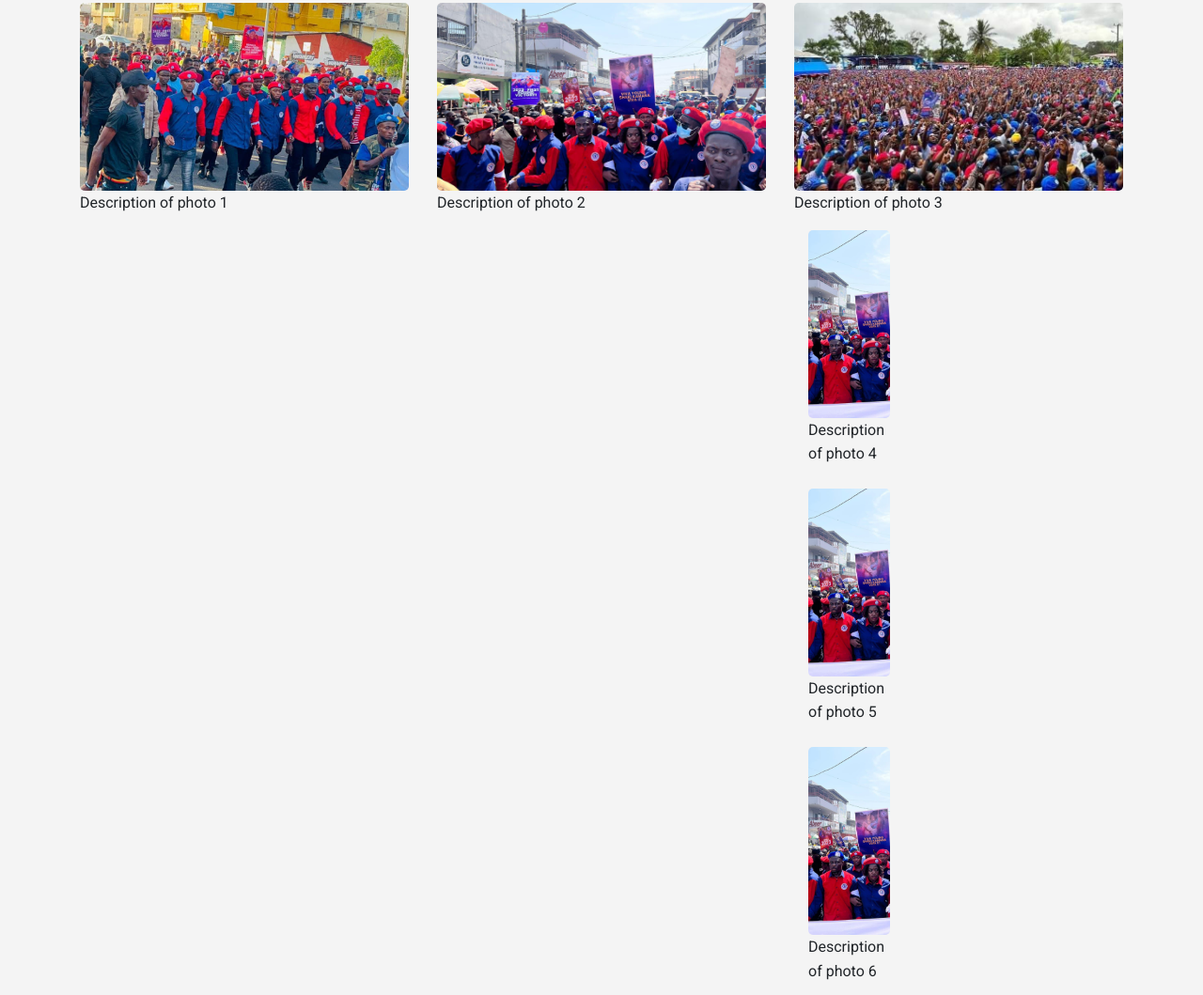
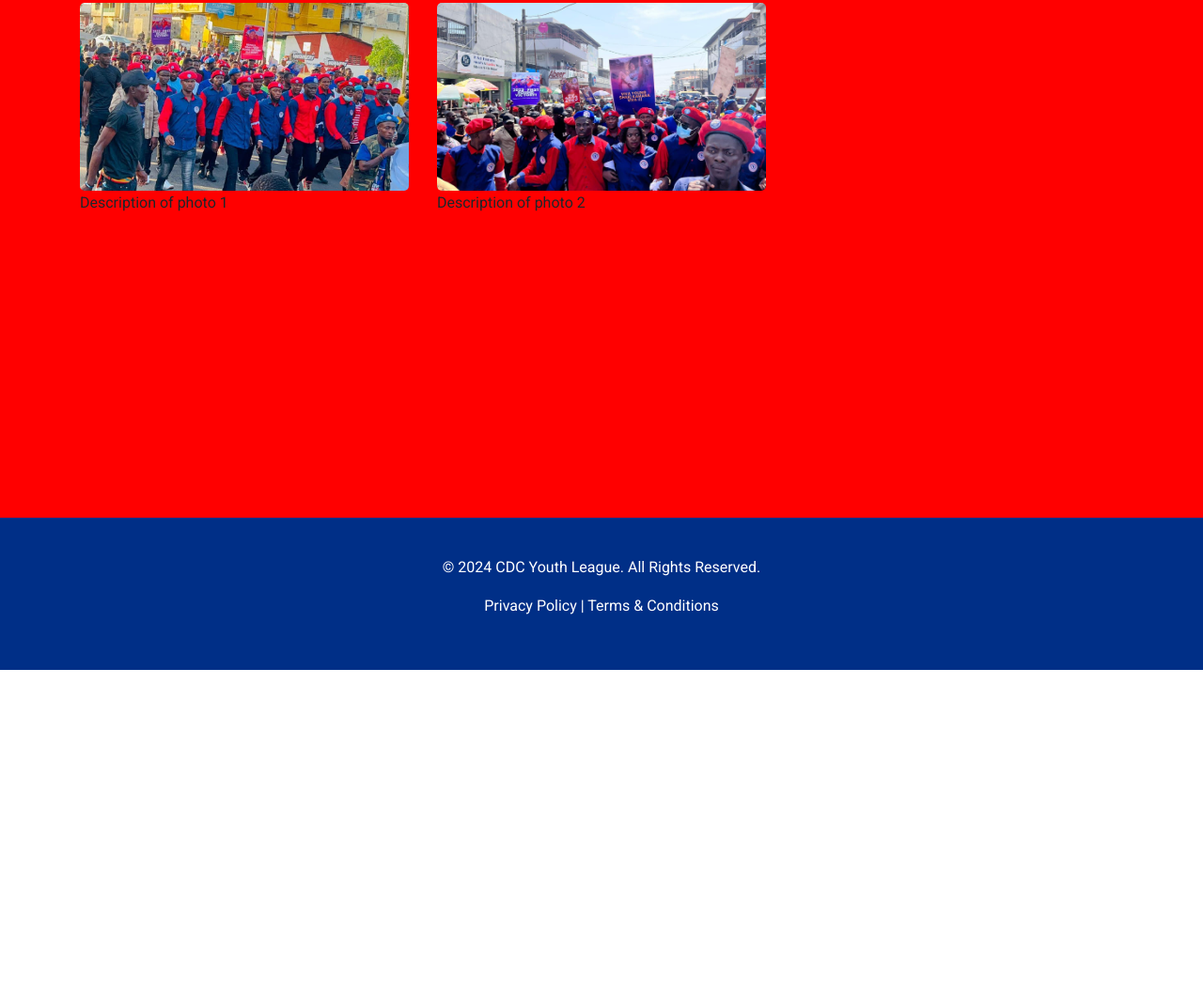
Before and after one commit to Stephenparteh/cdcyouthleague, a plain HTML site: page gallery.html in a window 1280 px wide. Shown: the part 193-1252 px from the top of the page at 94% size. After the commit the page ends 906 px from the top, so only its background shows below. Drawn offline with nearby package versions, Linux system fonts and the light colour scheme.

Commit message:
initialcommit

```diff
--- a/gallery.html
+++ b/gallery.html
@@ -122,7 +122,7 @@
     <div class="bg-light-gray">
 
         <!-- Gallery Section with Tabs -->
-        <section class="gallery-section">
+        <section class="gallery-section" style="background-color: red;">
             <div class="container">
                 <h2 class="mt-5">Gallery</h2>
 
@@ -154,39 +154,8 @@
                                 </div>
                                 <p class="description">Description of photo 2</p>
                             </div>
-                            <div class="col-lg-4 col-md-6 col-sm-12 mb-4">
-                                <div class="gallery-item" data-toggle="modal" data-target="#photoModal2">
-                                    <img src="images/masscdcian03.jpeg" alt="Photo 2">
-                                </div>
-                                <p class="description">Description of photo 3</p>
-                                <div class="col-lg-4 col-md-6 col-sm-12 mb-4">
-                                <div class="gallery-item" data-toggle="modal" data-target="#photoModal2">
-                                    <img src="images/masscdcian04.jpeg" alt="Photo 2">
-                                </div>
-                                <p class="description">Description of photo 4</p>
-                            </div>
-                            <div class="col-lg-4 col-md-6 col-sm-12 mb-4">
-                                <div class="gallery-item" data-toggle="modal" data-target="#photoModal2">
-                                    <img src="images/masscdcian04.jpeg" alt="Photo 2">
-                                </div>
-                                <p class="description">Description of photo 5</p>
-                            </div>
-                            <div class="col-lg-4 col-md-6 col-sm-12 mb-4">
-                                <div class="gallery-item" data-toggle="modal" data-target="#photoModal2">
-                                    <img src="images/masscdcian04.jpeg" alt="Photo 2">
-                                </div>
-                                <p class="description">Description of photo 6</p>
-                            </div>
-                            </div>
-                        </div>
                         </div>
                         <div class="img-sec">
-                        <!-- <img src="images/masscdcian05.jpeg" class="img-fluid" alt="Photo 1">
-                    <img src="images/masscdcian04.jpeg" class="img-fluid" alt="Photo 1">
-                    <img src="images/masscdcian03.jpeg" class="img-fluid" alt="Photo 1">
-                    <img src="images/masscdcian05.jpeg" class="img-fluid" alt="Photo 1">
-                    <img src="images/masscdcian04.jpeg" class="img-fluid" alt="Photo 1">
-                    <img src="images/masscdcian03.jpeg" class="img-fluid" alt="Photo 1"> -->
                         </div>
                         <div class="tab-pane fade" id="videos" role="tabpanel" aria-labelledby="videos-tab">
                             <div class="row">
```
Lines whose indentation alone changed are shown as unchanged.
